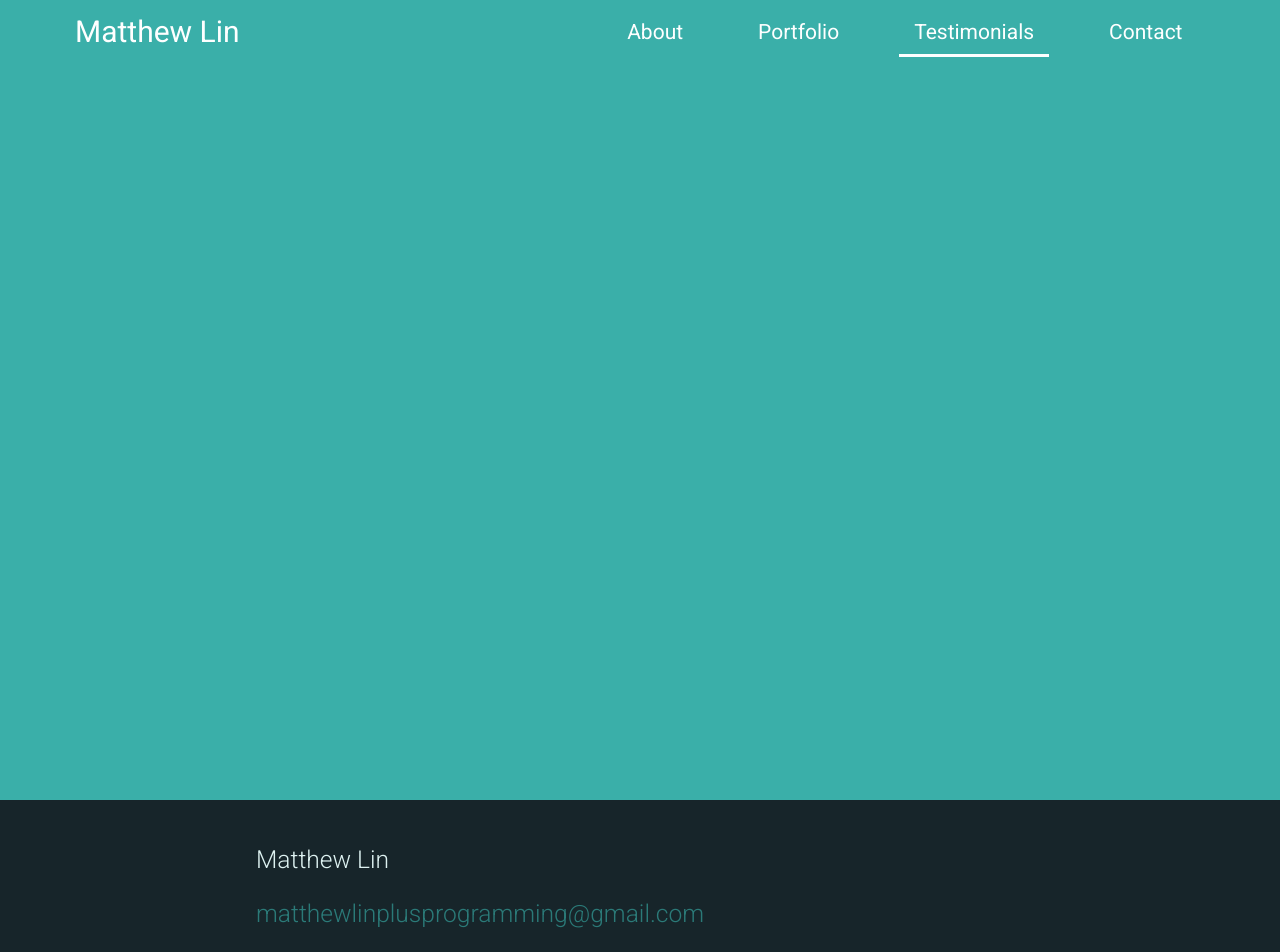
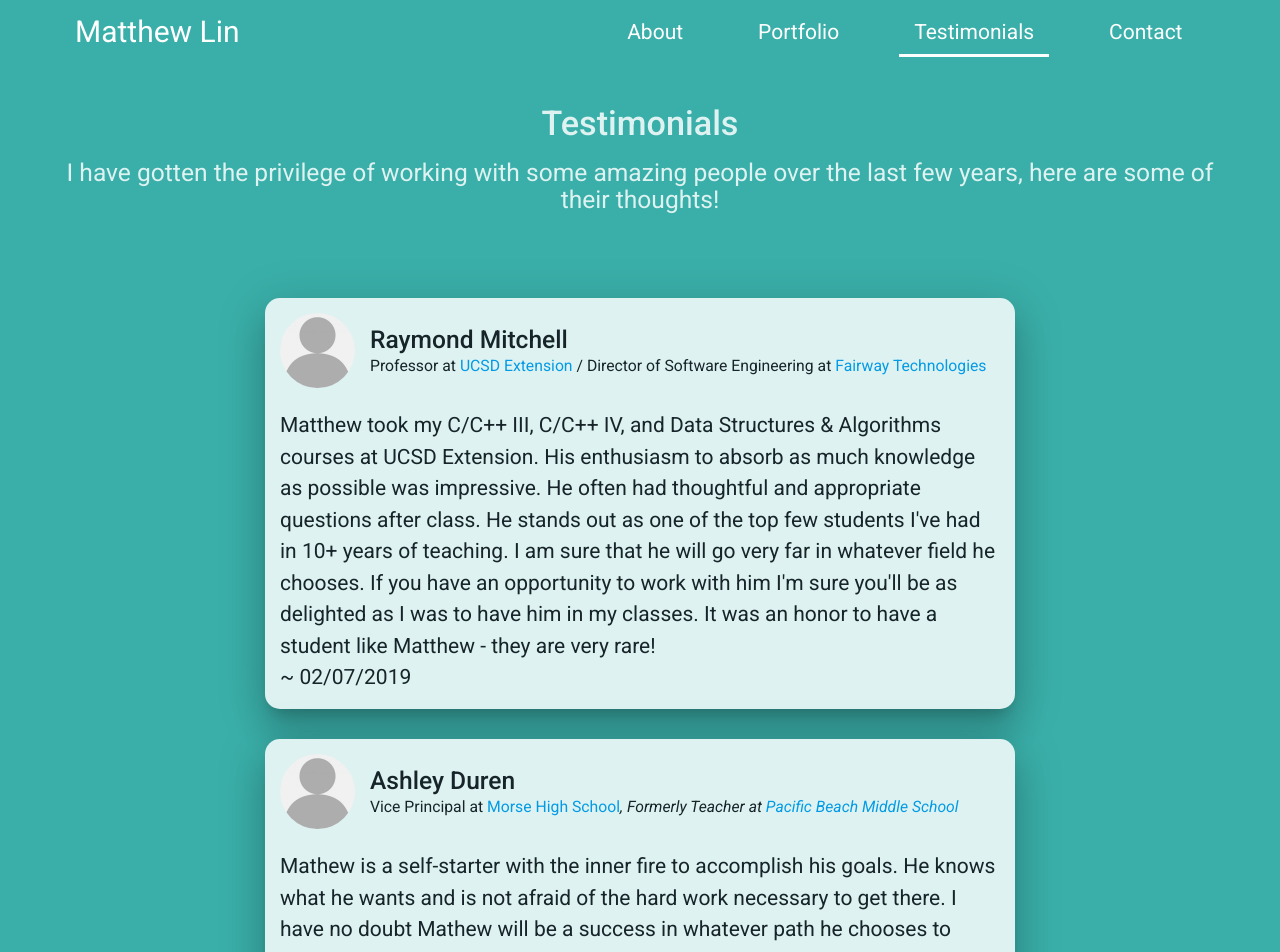
Before and after one commit to matthew-plusprogramming/matthewlin.dev, a React (Create React App) app: page /testimonials in a window 1280 px wide. Shown: the top 952 px of the page. Built offline with nearby package versions, Linux system fonts and the light colour scheme.

Commit message:
Added simple testimonials page

```diff
--- a/src/App.js
+++ b/src/App.js
@@ -10,6 +10,7 @@ import './styles/app.scss';
 import PageNotFound from './PageNotFound';
 import Portfolio from './Portfolio';
 import About from './About';
+import Testimonials from './Testimonials';
 
 // Component imports
 import Header from './components/HeaderContainer';
@@ -33,7 +34,7 @@ const App = () => {
           <Portfolio />
         </Route>
         <Route path="/testimonials">
-          <div className="main-div"></div>
+          <Testimonials />
         </Route>
         <Route path="/contact">
           <div className="main-div"></div>
--- /dev/null
+++ b/src/Testimonials.js
@@ -0,0 +1,92 @@
+import React from 'react';
+import './styles/page.scss';
+import './styles/testimonials.scss';
+
+import TestimonialCard from './components/Testimonials/TestimonialCard';
+
+import personPlaceholder from './res/testimonials/person-placeholder.jpg';
+
+const About = () => {
+  return (
+    <>
+      <main id="testimonials">
+        <div className="main-div">
+          <div className="flex-row center">
+            <h4 className="no-margin medium-text page-title">Testimonials</h4>
+          </div>
+          <div className="flex-row center fade-in-after-page-title-load flex-container">
+            <h5>
+              I have gotten the privilege of working with some amazing people
+              over the last few years, here are some of their thoughts!
+            </h5>
+          </div>
+
+          <div
+            id="testimonial-cards"
+            className="flex-col fade-in-after-page-title-load">
+            <TestimonialCard
+              img={personPlaceholder}
+              name="Raymond Mitchell"
+              employment={[
+                'Professor',
+                'UCSD Extension',
+                'https://extension.ucsd.edu/about-extension/raymond-mitchell-iii',
+                'Director of Software Engineering',
+                'Fairway Technologies',
+                'https://fairwaytech.com/',
+              ]}
+              text="Matthew took my C/C++ III, C/C++ IV, and Data Structures &
+              Algorithms courses at UCSD Extension. His enthusiasm to absorb as
+              much knowledge as possible was impressive. He often had thoughtful
+              and appropriate questions after class. He stands out as one of the
+              top few students I've had in 10+ years of teaching. I am sure that
+              he will go very far in whatever field he chooses. If you have an
+              opportunity to work with him I'm sure you'll be as delighted as I
+              was to have him in my classes. It was an honor to have a student
+              like Matthew - they are very rare!"
+              date="02/07/2019"
+            />
+            <TestimonialCard
+              img={personPlaceholder}
+              name="Ashley Duren"
+              employment={[
+                'Vice Principal',
+                'Morse High School',
+                'https://www.sandiegounified.org/schools/morse/vice-principal-ms-duren',
+              ]}
+              formerEmployment={[
+                'Teacher',
+                'Pacific Beach Middle School',
+                'https://www.sandiegounified.org/schools/pacific-beach-middle',
+              ]}
+              text="Mathew is a self-starter with the inner fire to accomplish
+              his goals. He knows what he wants and is not afraid of the hard
+              work necessary to get there. I have no doubt Mathew will be a
+              success in whatever path he chooses to traverse, and uncover new
+              discoveries along the way. His ambitions and talents are
+              inspiring!"
+              date="01/31/2019"
+            />
+            <TestimonialCard
+              img={personPlaceholder}
+              name="Anton Corbin"
+              employment={[
+                'Computer Animation / Game Design Teacher',
+                'Mission Bay High School',
+                'https://www.sandiegounified.org/schools/mission-bay',
+              ]}
+              text="Mathew was a student in my Computer Animation class at
+              Mission Bay High School. He has demonstrated an in-depth knowledge
+              of computer programming concepts and his drive and curiosity for
+              programming and problem solving will take him as far as he wants
+              in the Computer Science field."
+              date="01/23/2019"
+            />
+          </div>
+        </div>
+      </main>
+    </>
+  );
+};
+
+export default About;
--- /dev/null
+++ b/src/components/Testimonials/TestimonialCard.js
@@ -0,0 +1,58 @@
+import React from 'react';
+
+const TestimonialCard = (props) => {
+  const {employment, formerEmployment} = props;
+
+  // Calculate employment jsx
+  let credential = [];
+  for (let i = 0; i < employment.length; i += 3) {
+    credential.push(
+      <span key={i}>
+        {i !== 0 ? ' / ' : ''}
+        {employment[i]} at{' '}
+        <a href={employment[i + 2]} target="_blank" rel="noopener noreferrer">
+          {employment[i + 1]}
+        </a>
+      </span>,
+    );
+  }
+  // Calculate former employment jsx
+  if (formerEmployment) {
+    for (let i = 0; i < formerEmployment.length; i += 3) {
+      credential.push(
+        <span key={i + employment.length}>
+          <i>
+            {i === 0 ? ', ' : ' '}
+            Formerly {formerEmployment[i]} at{' '}
+            <a
+              href={formerEmployment[i + 2]}
+              target="_blank"
+              rel="noopener noreferrer">
+              {formerEmployment[i + 1]}
+            </a>
+          </i>
+        </span>,
+      );
+    }
+  }
+
+  return (
+    <div className="testimonial-card z-depth-5">
+      <div className="tcard-header flex-row">
+        <img src={props.img} alt="" />
+        <div className="flex-col center flex-1">
+          <h5 className="medium-text no-margin">{props.name}</h5>
+          <h6 className="no-margin">{credential}</h6>
+        </div>
+      </div>
+      <div className="tcard-body">
+        <p>{props.text}</p>
+      </div>
+      <div className="tcard-footer">
+        <p className="">~ {props.date}</p>
+      </div>
+    </div>
+  );
+};
+
+export default TestimonialCard;
--- /dev/null
+++ b/src/styles/testimonials.scss
@@ -0,0 +1,68 @@
+@import '../materialize';
+
+// Cards section
+#testimonial-cards {
+  // Padding and margin
+  margin: 4rem 3rem;
+
+  // Flex options
+  justify-content: flex-start;
+  align-items: center;
+}
+
+.testimonial-card {
+  // Padding and margin
+  padding: 1rem;
+  margin: 1rem 0;
+
+  // Card sizing
+  width: 50rem;
+  min-height: 20rem;
+  @media #{$medium-and-down} {
+    width: 80vw;
+  }
+  @media #{$small-and-down} {
+    width: 90vw;
+  }
+
+  // Card styling
+  background-color: var(--color-contrast);
+  border-radius: 1rem;
+
+  h5,
+  h6,
+  p {
+    color: var(--color-accent);
+    text-align: left;
+  }
+
+  // Subsection styles
+  .tcard-header {
+    img {
+      // Sizing & styling
+      border-radius: 50%;
+      height: 5rem;
+      width: 5rem;
+    }
+    div {
+      padding-left: 1rem;
+      h5 {
+        margin-bottom: 0.25rem;
+      }
+      h6 {
+        font-size: 1.05rem;
+      }
+    }
+    height: 5rem;
+  }
+  .tcard-body {
+    // Padding and margin
+    padding: 1.5rem 0 0;
+  }
+  .tcard-body,
+  .tcard-footer {
+    p {
+      font-size: 1.4rem;
+    }
+  }
+}
```
Also changed, not shown: src/res/testimonials/person-placeholder.jpg (added).
